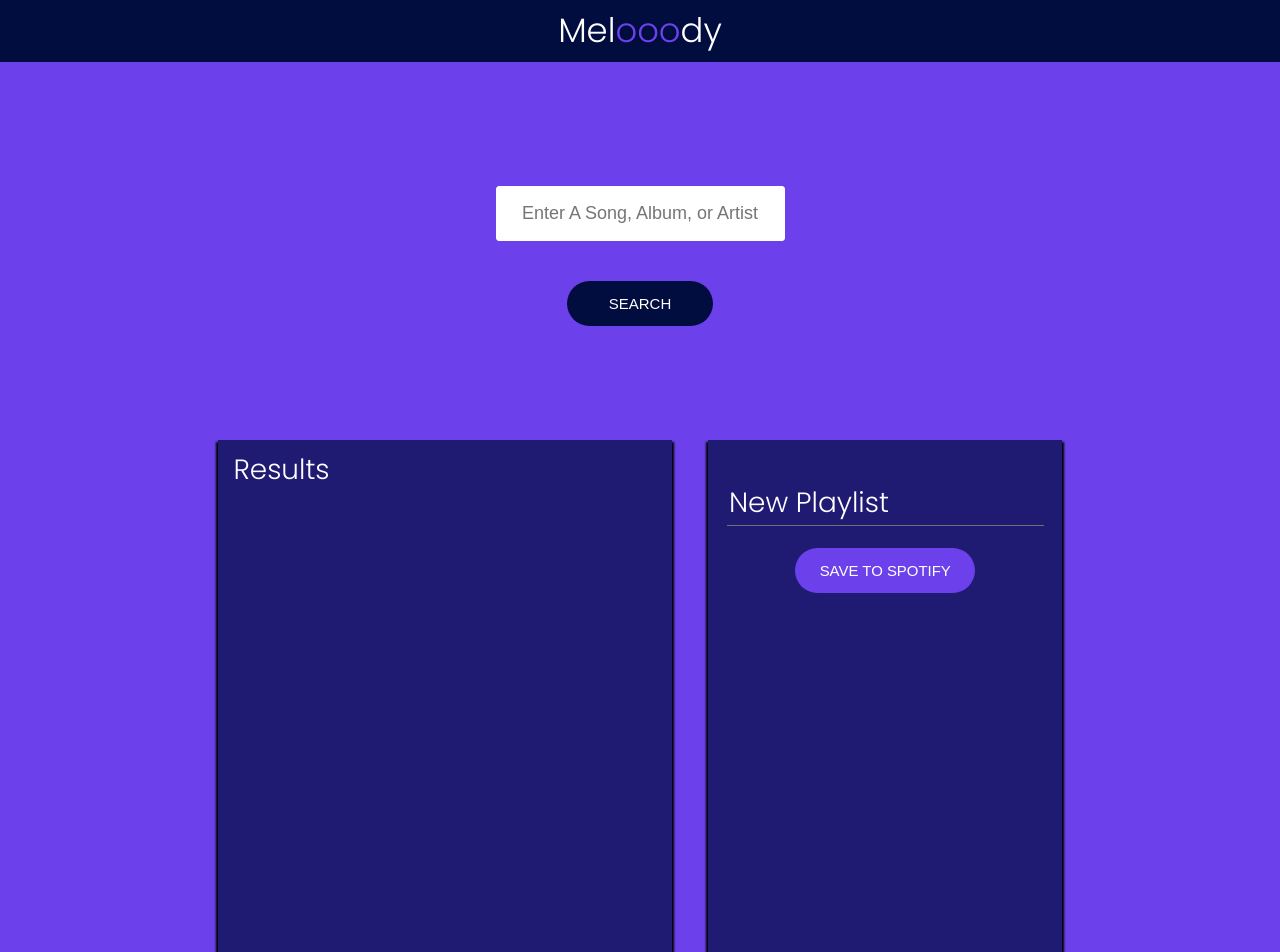
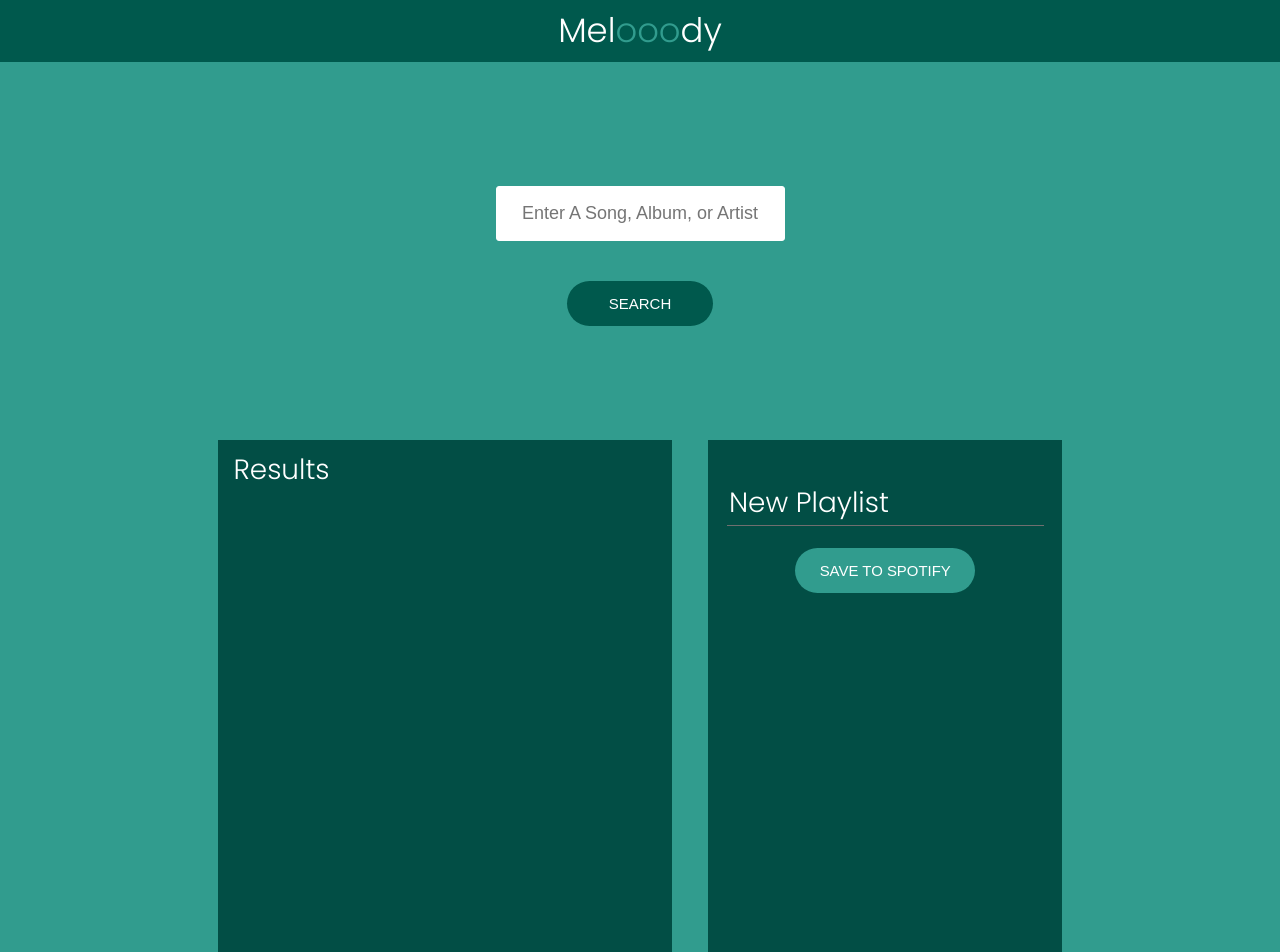
Before and after one commit to kapoor17/jammmin, a React (Create React App) app: page / in a window 1280 px wide. Shown: the top 952 px of the page. Built offline with nearby package versions, Linux system fonts and the light colour scheme.

Commit message:
Color Pallette changes

```diff
--- a/src/Components/App/App.css
+++ b/src/Components/App/App.css
@@ -10,7 +10,7 @@ html {
 
 h1 {
   padding: .77rem 0;
-  background-color: #010c3f;
+  background-color: #00594d;
   text-align: center;
   font-family: 'Poppins', sans-serif;
   font-size: 1.88rem;
@@ -18,7 +18,7 @@ h1 {
 }
 
 h1 .highlight {
-  color: #6c41ec;
+  color: #319c8e;
 }
 
 h2 {
@@ -29,7 +29,7 @@ h2 {
 .App {
   height: 100%;
   padding: 0 17% 10% 17%;
-  background-color: #6c41ec;
+  background-color: #319c8e;
   background-size: cover;
   background-position: center;
   background-repeat: no-repeat;
--- a/src/Components/Playlist/Playlist.css
+++ b/src/Components/Playlist/Playlist.css
@@ -6,8 +6,8 @@
   width: 37%;
   max-height: 950px;
   padding: 2.27rem 1.16rem;
-  background-color: rgba(1, 12, 63, 0.7);
-  box-shadow: 0 4px 2px 2px #000000;
+  background-color: #024e45;
+  /* box-shadow: 0 4px 2px 2px #000000; */
 }
 
 .Playlist input {
@@ -28,7 +28,7 @@
   border-radius: 54px;
   border-width: 0px;
   margin-top: 1.27rem;
-  background-color: #6c41ec;
+  background-color: #319c8e;
   text-align: center;
   font-size: .83rem;
   transition: background-color .25s;
@@ -37,7 +37,7 @@
 }
 
 .Playlist-save:hover {
-  background-color: rgba(108, 65, 233, .7);
+  background-color: #5eb6ab;
 }
 
 ::-webkit-scrollbar {
--- a/src/Components/SearchBar/SearchBar.css
+++ b/src/Components/SearchBar/SearchBar.css
@@ -12,7 +12,7 @@
   border: 1px solid #fff;
   border-radius: 3px;
   margin-bottom: 2.22rem;
-  color: #010c3f;
+  color: #00594d;
   text-align: center;
   font-size: 1rem;
 }
@@ -26,7 +26,7 @@
   width: 8.11rem;
   padding: .77rem 0;
   border-radius: 54px;
-  background-color: #010c3f;
+  background-color: #00594d;
   text-align: center;
   font-size: .833rem;
   transition: background-color .25s;
@@ -36,5 +36,5 @@
 }
 
 .SearchButton:hover {
-  background-color: rgba(108, 65, 233, .7);
+  background-color: #337a72;
 }
--- a/src/Components/SearchResult/SearchResult.css
+++ b/src/Components/SearchResult/SearchResult.css
@@ -3,8 +3,8 @@
   height: 950px;
   overflow-y: scroll;
   padding: .88rem;
-  background-color: rgba(1, 12, 63, 0.7);
-  box-shadow: 0 4px 2px 2px #000000;
+  background-color: #024e45;
+  /* box-shadow: 0 4px 2px 2px #000000; */
 }
 
 ::-webkit-scrollbar {
```
